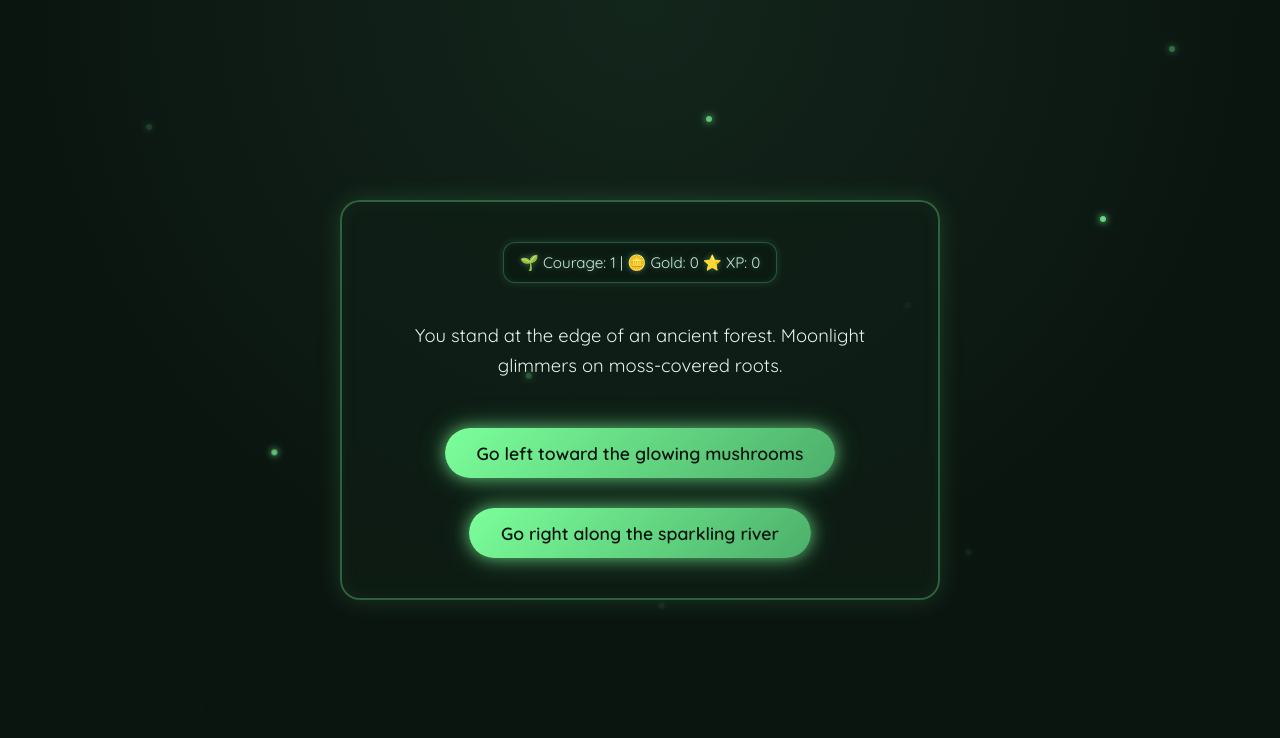
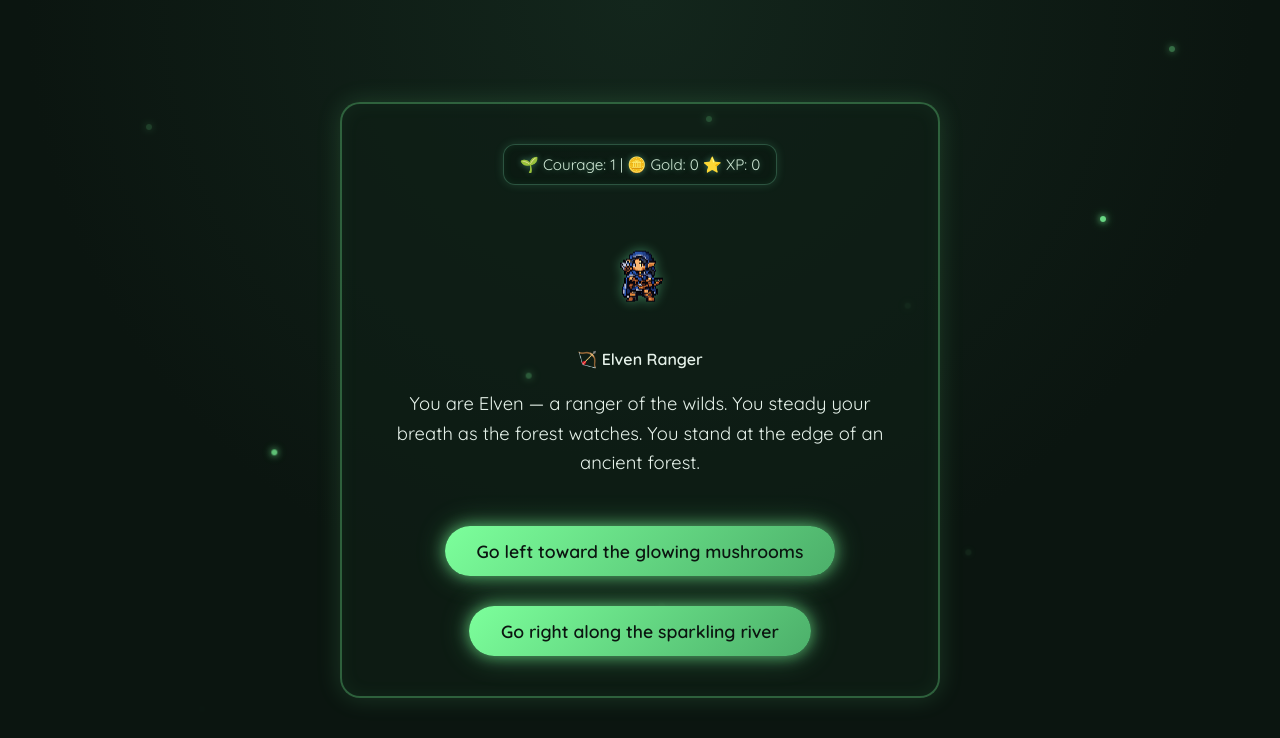
Before and after one commit to rachelmcdonald/Adventure-Game, a Flask app: page /game in a window 1280 px wide. Shown: the top 738 px of the page. Run offline with Flask 3, Linux system fonts and the light colour scheme.

Commit message:
ADD: Updated intro scene to the game with player identity, the elven ranger.

```diff
--- a/app.py
+++ b/app.py
@@ -34,9 +34,12 @@ def game():
     options = []
 
     if scene == 'start':
+        session['class'] = 'elven_ranger'
+
         scene_text = (
+            "You are Elven — a ranger of the wilds.\n\n"
+            "You steady your breath as the forest watches.\n\n"
             "You stand at the edge of an ancient forest. "
-            "Moonlight glimmers on moss-covered roots."
         )
         options = [
             ('left', 'Go left toward the glowing mushrooms'),
--- a/static/css/style.css
+++ b/static/css/style.css
@@ -656,3 +656,21 @@ p {
 .enemy-fill {
     background: linear-gradient(to right, #e53935, #ef5350);
 }
+
+.player-wrapper {
+    text-align: center;
+    margin-top: 10px;
+}
+
+.player-sprite {
+    width: 110px;
+    image-rendering: pixelated;
+    filter: drop-shadow(0 0 6px rgba(120, 255, 180, 0.4));
+    animation: floatIdle 3s ease-in-out infinite;
+}
+
+@keyframes floatIdle {
+    0% { transform: translateY(0px); }
+    50% { transform: translateY(-4px); }
+    100% { transform: translateY(0px); }
+}
--- a/templates/game.html
+++ b/templates/game.html
@@ -29,6 +29,18 @@
             ⭐ XP: {{ session.xp }}
             {% if session.blessing %}| ✨ Blessed{% endif %}
         </div>
+
+        {% if session.get('class') == 'elven_ranger' and scene_name == 'start' %}
+            <div class="character-area">
+                <div class="player-wrapper">
+                    <img src="{{ url_for('static', filename='images/elven.png') }}"
+                        class="player-sprite"
+                        alt="Elven Ranger">
+                </div>
+
+                <div class="enemy-name">🏹 Elven Ranger</div>
+            </div>
+        {% endif %}
 
         {% if session.blessing %}
             <div class="ambient-glow"></div>
@@ -134,8 +146,9 @@
             {% set player_max_hp = session.get('player_max_hp', 1) %}
             {% set player_percent = (player_hp / player_max_hp) * 100 %}
 
+            <div class="enemy-name">🧝 You</div>
             <div class="player-hp">
-                ❤️ You: {{ player_hp }} / {{ player_max_hp }}
+                ❤️ {{ player_hp }} / {{ player_max_hp }}
             </div>
 
             <div class="hp-bar-container">
```
